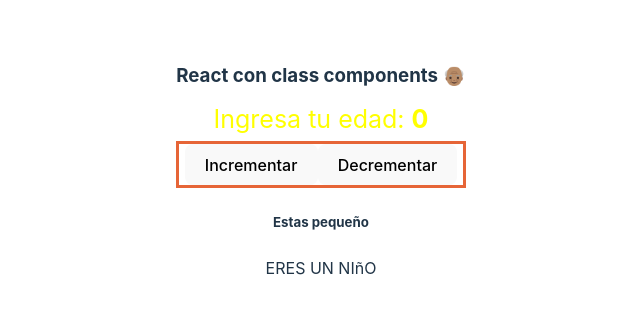
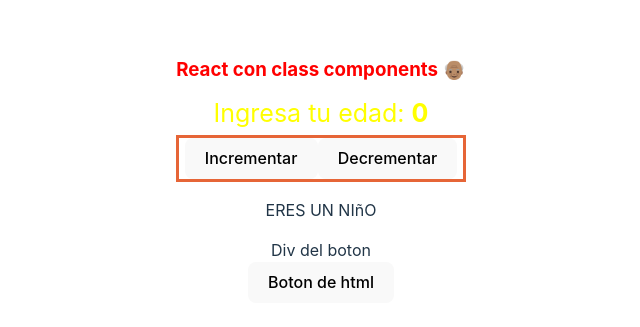
Before and after one commit to sasasamaes/b17-intro-frontend, a React (Vite) app in the folder intro-react/class-components-vite/: page / in a window 1280 px wide. Shown: the part 229-556 px from the top of the page, without its empty margins (319-959 px from the left). Built offline with nearby package versions, Linux system fonts and the light colour scheme.

Commit message:
Added new components

```diff
--- a/intro-react/class-components-vite/src/App.jsx
+++ b/intro-react/class-components-vite/src/App.jsx
@@ -1,10 +1,14 @@
 import { Component, Fragment } from "react";
 import "./App.css";
+import ChildComponent from "./components/ChildComponent";
+import Button from "./components/Button";
+import TeenagerComponent from "./components/TeenagerComponent";
 
 // 1 extender de Component
 class App extends Component {
   state = {
     counter: 0,
+    darkMode: true,
   };
 
   handleClick = (type) => {
@@ -24,7 +28,11 @@
     return (
       // React fragment
       <>
-        <h3>React con class components 👴🏽</h3>
+        <h3
+          style={!this.state.darkMode ? { color: "white" } : { color: "red" }}
+        >
+          React con class components 👴🏽
+        </h3>
         <div className="App">
           <div style={{ fontSize: 25, color: "yellow" }}>
             {/* Objeto */}
@@ -37,12 +45,12 @@
           </div>
         </div>
 
-        {/* Conditional IF */}
-        {/* if(state.counter > 4) {} */}
+        {/* Conditional IF
+         if(state.counter > 4) {}
         {this.state.counter > 4 && <p>Ya puedes ir al kinder</p>}
 
-        {/* CONDITIONAL IF ELSE */}
-        {/* condicion ? verdadero : false */}
+        {/* CONDITIONAL IF ELSE
+        {/* condicion ? verdadero : false
 
         {this.state.counter > 12 ? (
           <>
@@ -51,6 +59,7 @@
         ) : (
           <h5> Estas pequeño</h5>
         )}
+        */}
 
         {/* EJERCICIO
           MOSTRAR EL SIG MENSAJE CUANDO SEAS MAYOR DE EDAD (>+ 18) YA ERES MAYOR DE EDAD
@@ -62,9 +71,13 @@
         {this.state.counter >= 18 ? (
           <p> YA ERES MAYOR DE EDAD 🍻</p>
         ) : this.state.counter < 18 && this.state.counter >= 12 ? (
-          <p> ERES UN ADOLESCENTE 📕</p>
+          <TeenagerComponent />
         ) : (
-          <p> ERES UN NIñO</p>
+          <>
+            <ChildComponent />
+            <Button />
+            <button>Boton de html</button>
+          </>
         )}
         {/*  IF ELSE IF ELSE */}
       </>
--- /dev/null
+++ b/intro-react/class-components-vite/src/components/Button.jsx
@@ -0,0 +1,7 @@
+import React, { Component } from "react";
+
+export default class Button extends Component {
+  render() {
+    return <div> Div del boton</div>;
+  }
+}
--- /dev/null
+++ b/intro-react/class-components-vite/src/components/ChildComponent.jsx
@@ -0,0 +1,7 @@
+import React, { Component } from "react";
+
+export default class ChildComponent extends Component {
+  render() {
+    return <p> ERES UN NIñO</p>;
+  }
+}
--- /dev/null
+++ b/intro-react/class-components-vite/src/components/TeenagerComponent.jsx
@@ -0,0 +1,7 @@
+import React, { Component } from "react";
+
+export default class TeenagerComponent extends Component {
+  render() {
+    return <p> ERES UN ADOLESCENTE 📕</p>;
+  }
+}
```
